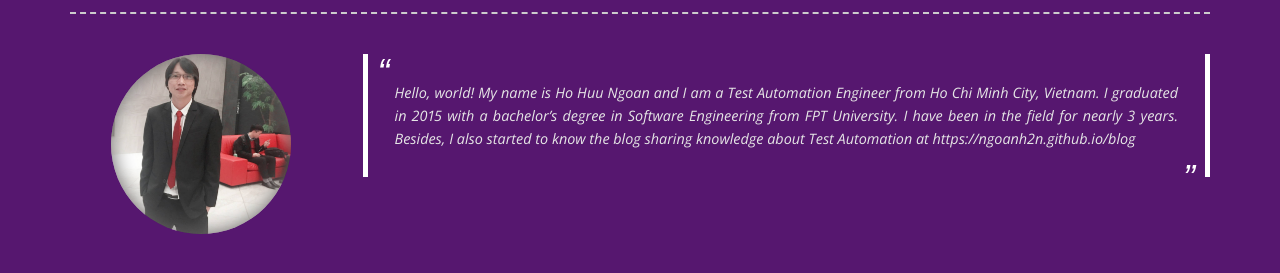
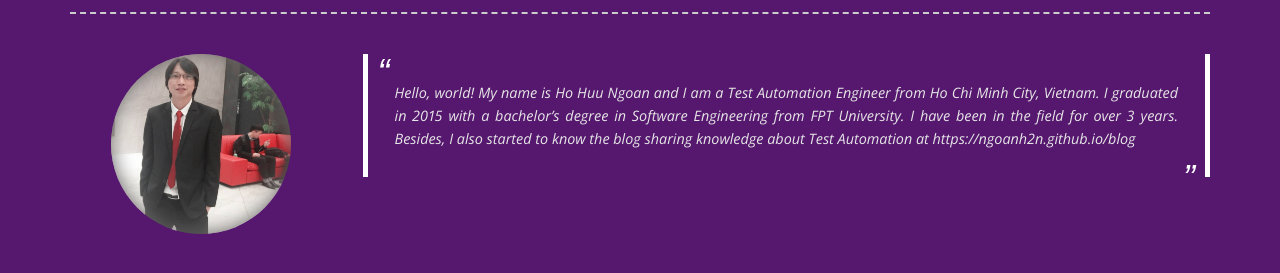
Before and after one commit to ngoanh2n/ngoanh2n.github.io, a Jekyll site: the page built from index.md, in a window 1280 px wide. Shown: the part 228-501 px from the top of the page. Built offline with Jekyll 4.4.1, drawn with Linux system fonts in a browser that asks for light colours; nearby versions of some CDN libraries.

Commit message:
Update about

```diff
--- a/_config.yml
+++ b/_config.yml
@@ -33,7 +33,7 @@ about_profile_image: assets/ngoanh2n.jpg
 about_content: | # this will include new lines to allow paragraphs
   Hello, world! My name is Ho Huu Ngoan and I am a Test Automation Engineer from Ho Chi Minh City, Vietnam.
   I graduated in 2015 with a bachelor’s degree in Software Engineering from FPT University.
-  I have been in the field for nearly 3 years.
+  I have been in the field for over 3 years.
   Besides, I also started to know the blog sharing knowledge about
   Test Automation at <a href='/blog' target='_blank'>https://ngoanh2n.github.io/blog</a>
 
```
